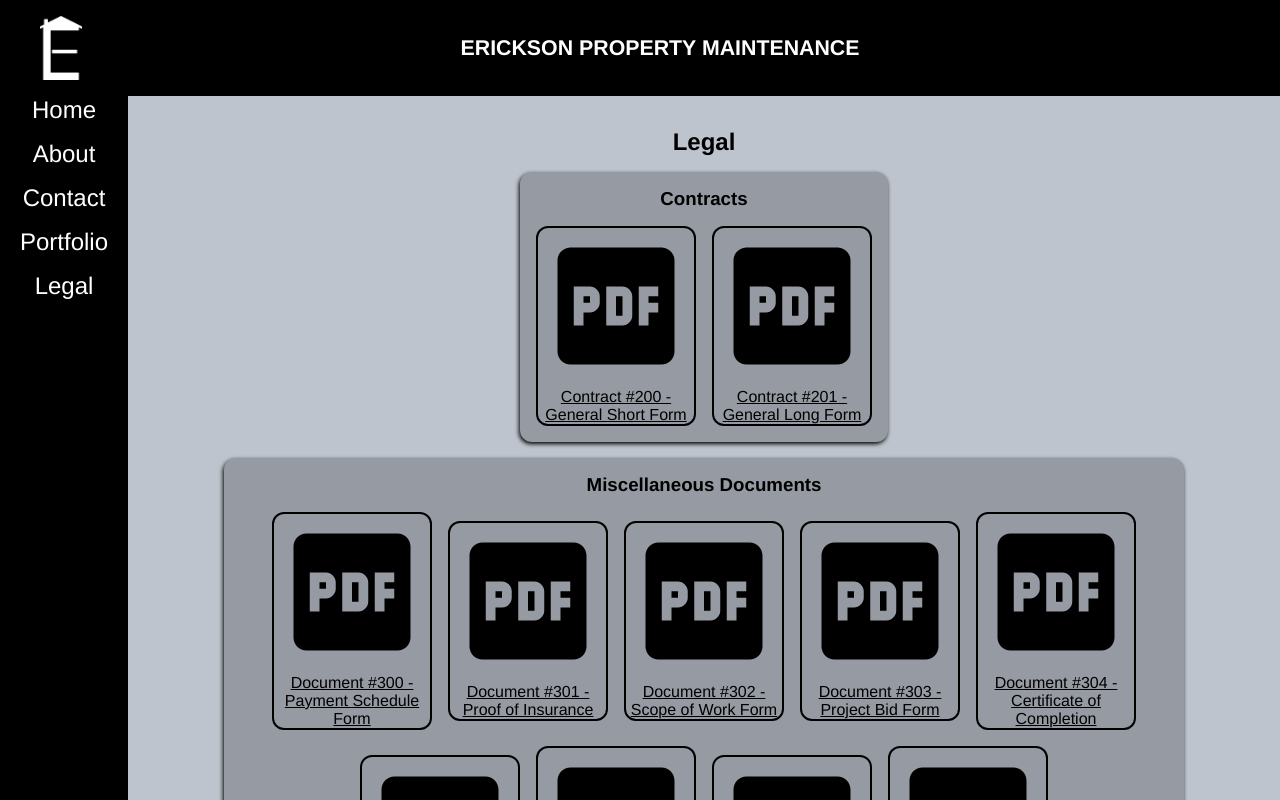
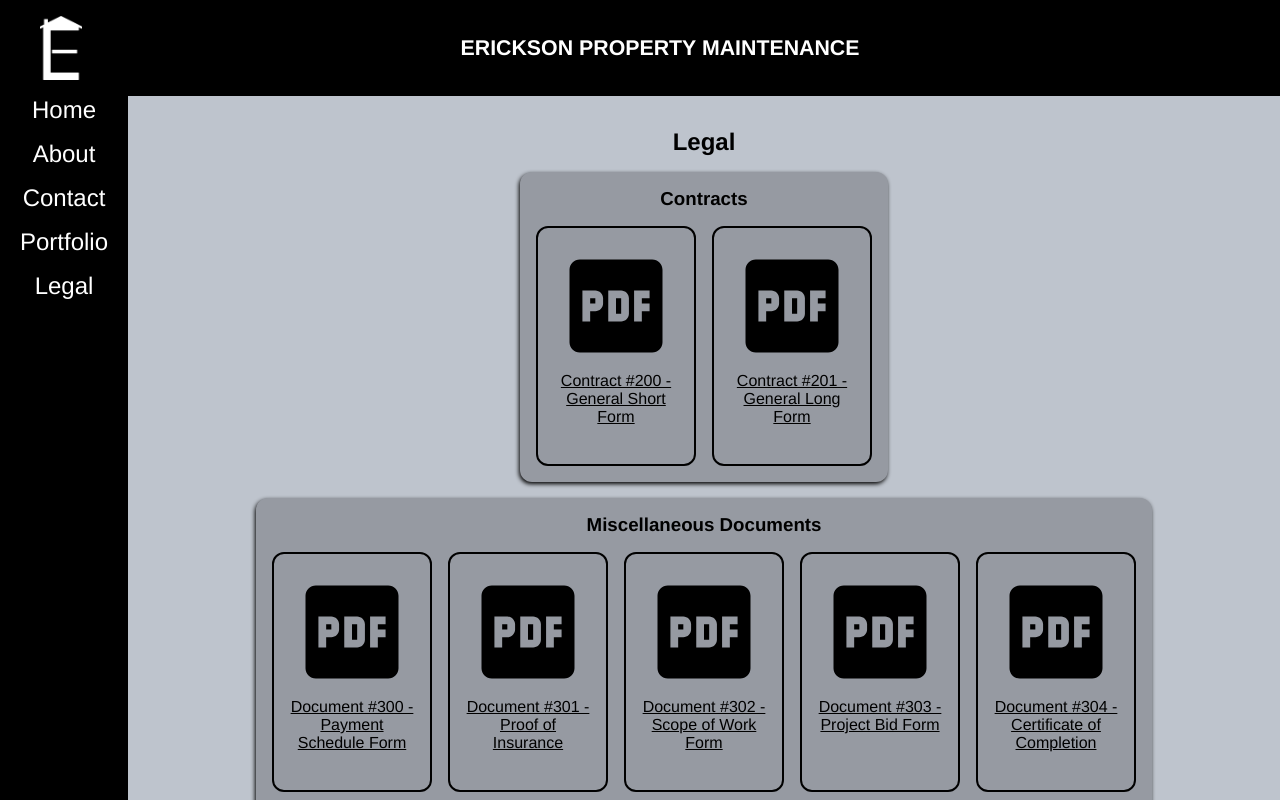
Before and after one commit to EmilyErickson/erickson-property-maintenance, a React (Vite) app: page /legal in a window 1280 px wide. Shown: the top 800 px of the page. Built offline with nearby package versions, Linux system fonts and the light colour scheme.

Commit message:
Add min page height

```diff
--- a/src/pages/homePage.css
+++ b/src/pages/homePage.css
@@ -121,13 +121,19 @@ nav {
 .image-gallery-image {
     height: 15rem;
 }
+
 .facebook-link {
     font-size: var(--fontsize);
+    margin-top: var(--spacing);
     padding: var(--wide-spacing);
     text-align: center;
 }
-.facebook-link a {
+.facebook-a {
     color: black;
+}
+.facebook-a:hover {
+    cursor: pointer;
+    font-size: calc(var(--fontsize) * 1.1);
 }
 
 .home-about {
@@ -230,6 +236,7 @@ nav {
     justify-content: center;
     gap: var(--spacing);
     padding: var(--wide-spacing);
+    min-height: var(--page-height);
 }
 .image-container {
     display: flex;
@@ -270,9 +277,13 @@ nav {
     align-items: center;
     justify-content: center;
     padding: var(--spacing);
+    min-height: var(--page-height);
 }
 .legal-page h2 {
     padding: var(--spacing);
+}
+.legal-container {
+    width: 80%;
 }
 .legal-container, .pdfs {
     display: flex;
@@ -300,6 +311,8 @@ nav {
     border: 2px solid black;
     border-radius: 12px;
     width: 10rem;
+    height: 15rem;
+    padding: var(--spacing);
 }
 .pdf-box a {
     color: black;
```
